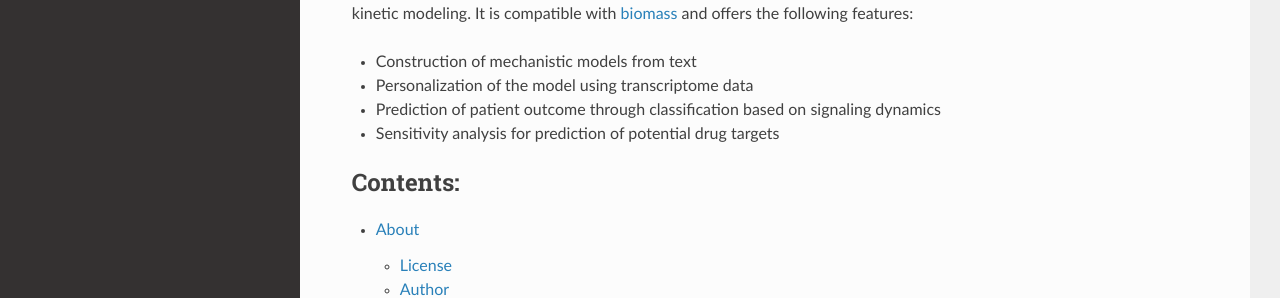
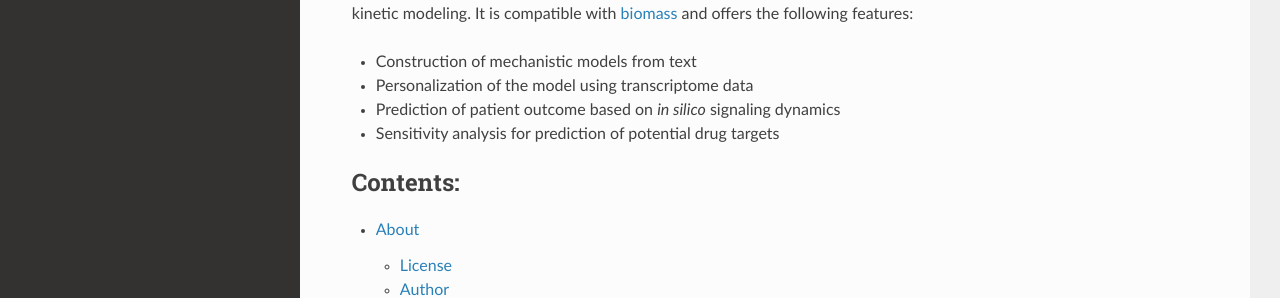
Before and after one commit to pasmopy/pasmopy, a Sphinx documentation site: the page built from docs/index.rst, in a window 1280 px wide and 1386 px high. Shown: the part 556-854 px from the top of the window. Built offline with Sphinx 7.4.7 and the Read the Docs theme 2.0.0, drawn with Linux system fonts in a browser that asks for light colours.

Commit message:
Fix features

```diff
--- a/docs/index.rst
+++ b/docs/index.rst
@@ -10,7 +10,7 @@ Pasmopy – Patient-Specific Modeling in Python
 
 * Construction of mechanistic models from text
 * Personalization of the model using transcriptome data
-* Prediction of patient outcome through classification based on signaling dynamics
+* Prediction of patient outcome based on *in silico* signaling dynamics
 * Sensitivity analysis for prediction of potential drug targets
 
 .. toctree::
```
Also changed, not shown: README.md (+3 -3 lines).
